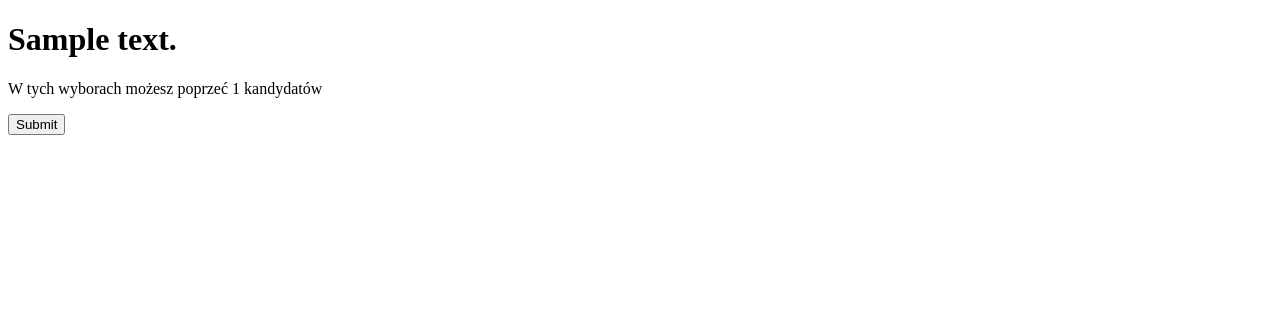
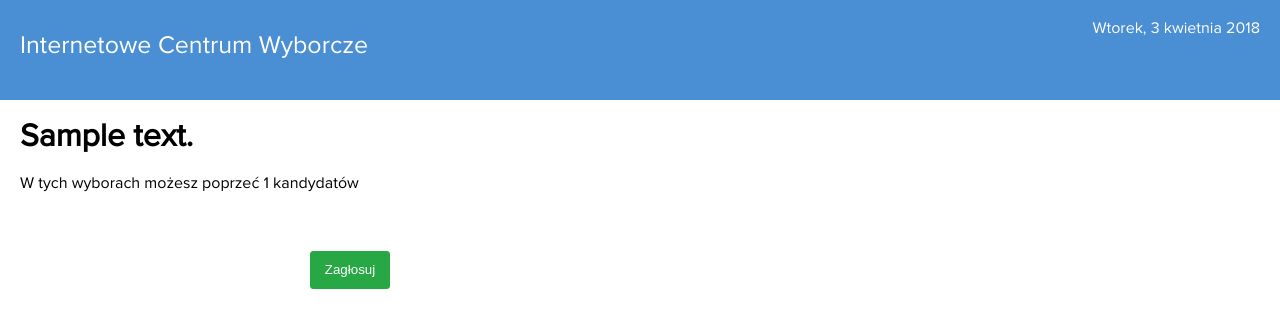
Before and after one commit to kamild706/ElectionsApp, a Django app: template elections/templates/elections/election_detail.html in a window 1280 px wide. Shown: the top 328 px of the page. Run offline with Django 3.2, Linux system fonts and the light colour scheme; the template is opened without the code that fills it: values that come from a table or form of the project are taken from there, others are empty; tables that the repository leaves empty hold one stand-in row (values such as "Sample post").

Commit message:
added new styles

```diff
--- a/elections/static/elections/style.css
+++ b/elections/static/elections/style.css
@@ -95,3 +95,44 @@ table {
 .elections .date-start, .date-end {
     width: 250px;
 }
+
+.choice:hover {
+    background-color: #e9ecef;
+}
+
+.choice {
+    width: 370px;
+    height: 44px;
+    border-top: 1px solid black;
+   /* border-left: 1px solid black;
+    border-right: 1px solid black;*/
+    display:flex;
+    align-items:center;
+}
+
+
+.choice div {
+    margin-left: 10px;
+}
+
+.choice label {
+    margin-left: 50px;
+}
+
+.choiceForm {
+    margin-top: 40px;
+}
+
+.green-button {
+    color: white;
+    width: 80px;
+    height: 38px;
+    border: 1px solid #28a745;
+    background-color: #28a745;
+    border-radius: 3px;
+}
+
+.right-aligned {
+    margin-top: 20px;
+    margin-left: 290px;
+}
--- a/elections/templates/elections/base.html
+++ b/elections/templates/elections/base.html
@@ -6,6 +6,12 @@
     <meta charset="UTF-8">
     <title>Strona główna</title>
     <link rel="stylesheet" href="{% static 'elections/style.css' %}">
+    <script
+	    src="https://code.jquery.com/jquery-3.3.1.min.js"
+		integrity="sha256-FgpCb/KJQlLNfOu91ta32o/NMZxltwRo8QtmkMRdAu8="
+		crossorigin="anonymous">
+    </script>
+     <script src="{% static 'elections/main.js' %}"></script>
 </head>
 <body>
 <header>
--- a/elections/templates/elections/election_detail.html
+++ b/elections/templates/elections/election_detail.html
@@ -1,25 +1,28 @@
-<!DOCTYPE html>
-<html lang="en">
-<head>
-    <meta charset="UTF-8">
-    <title>Szczegóły Wyborów</title>
-</head>
-<body>
+{% extends 'elections/base.html' %}
+
+{% block content %}
+
 <h1>{{ election.description }}</h1>
 {% if form.non_field_errors %}<p><strong>{{ form.non_field_errors }}</strong></p>{% endif %}
 {% if form.errors %}<p><strong>{{ form.errors }}</strong></p>{% endif %}
 <p>W tych wyborach możesz poprzeć {{ election.votes_per_voter }} kandydatów</p>
-<form action="#" method="post">
+<form class="choiceForm" action="#" method="post">
     {% csrf_token %}
     {% for choice in form.candidates %}
+
         <div class="choice">
-            <label>
-                {{ choice.tag }} {{ choice.choice_label }}
+            <div>
+                {{ choice.tag }}
+            <label for="{{ choice.id_for_label }}">
+                {{ choice.choice_label }}
             </label>
+            </div>
         </div>
     {% endfor %}
 
-    <input type="submit" value="Submit">
+    <input type="submit" class="green-button right-aligned" value="Zagłosuj">
 </form>
 </body>
 </html>
+
+{% endblock %}
```
